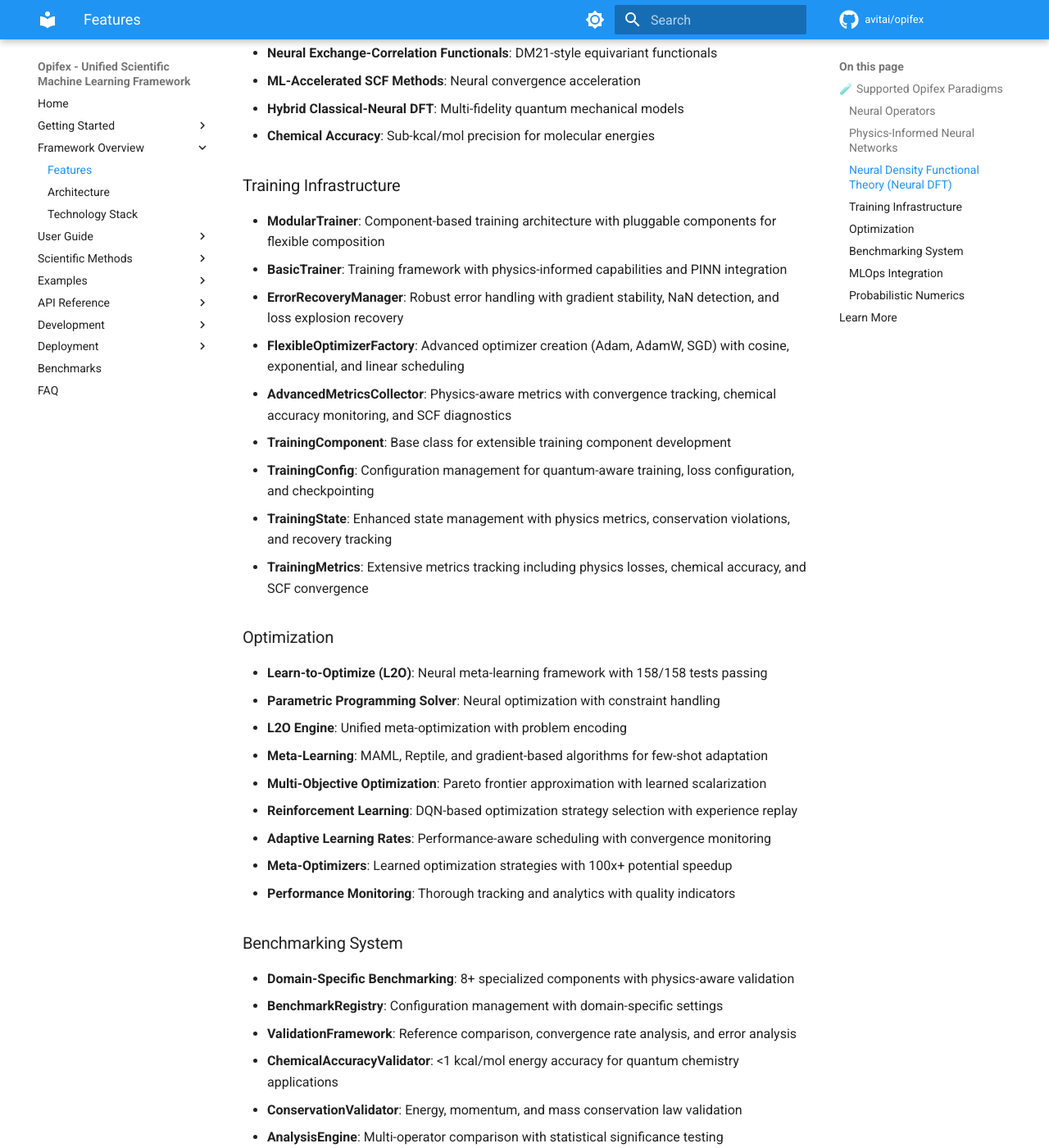
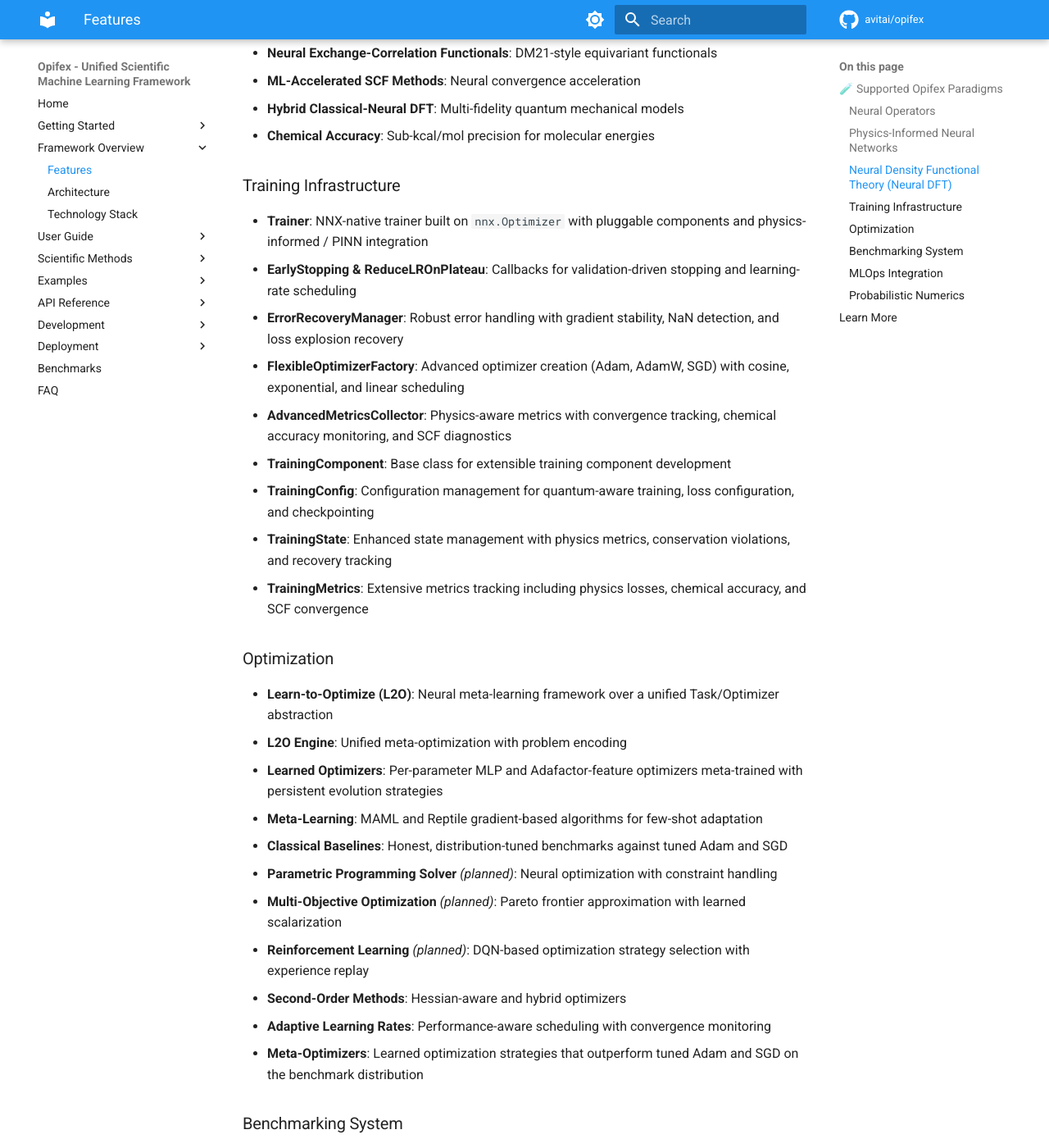
Before and after one commit to avitai/opifex, an MkDocs documentation site: the page built from docs/features.md, in a window 1280 px wide and 1400 px high, scrolled down 1620 px. Shown: the whole window at 82% size. Built offline with MkDocs 1.6.1 and Material for MkDocs 9.7.7, drawn with Linux system fonts in a browser that asks for light colours; comment, search, counter and statistics services are not loaded; the version menu is left out.

Commit message:
chore: dependency/security updates, docs refresh, and CI test sharding
Dependencies & security:
- jupyter-server 2.19.0 -> 2.20.0 (stored XSS, GHSA-fcw5-x6j4-ccmp)
- jupyterlab -> 4.6.0, msgpack -> 1.2.1 (pip-audit advisories)
- repin grpcio 1.78.1 (yanked) -> 1.81.1

Documentation:
- README: 59 examples, DISCO operators, NequIP higher body-order, data loading
- features.md: consolidated NNX-native Trainer (Modular/BasicTrainer removed),
  rebuilt L2O section with the planned surfaces marked, drop stale metrics

CI test sharding & stabilisation:
- shard the unit-test matrix with pytest-split (6-way `group` axis + xdist),
  keeping full OS/Python coverage under a sane per-shard time
- move the 80% coverage gate from per-shard to the combined `coverage` job
  (relative_files + coverage combine); shards run --cov-fail-under=0
- raise the shard cap to 180 min for the slower macOS-14 runners
- fix four latent isolation/precision/timing tests sharding exposed: global
  PDEResidualRegistry snapshot/restore, float32-correct equivariance tolerance,
  and @pytest.mark.performance on two wall-clock/measurement-dependent tests

```diff
--- a/docs/features.md
+++ b/docs/features.md
@@ -54,8 +54,8 @@ Opifex provides extensive support for modern scientific machine learning paradig
 
 ### Training Infrastructure
 
-- **ModularTrainer**: Component-based training architecture with pluggable components for flexible composition
-- **BasicTrainer**: Training framework with physics-informed capabilities and PINN integration
+- **Trainer**: NNX-native trainer built on `nnx.Optimizer` with pluggable components and physics-informed / PINN integration
+- **EarlyStopping & ReduceLROnPlateau**: Callbacks for validation-driven stopping and learning-rate scheduling
 - **ErrorRecoveryManager**: Robust error handling with gradient stability, NaN detection, and loss explosion recovery
 - **FlexibleOptimizerFactory**: Advanced optimizer creation (Adam, AdamW, SGD) with cosine, exponential, and linear scheduling
 - **AdvancedMetricsCollector**: Physics-aware metrics with convergence tracking, chemical accuracy monitoring, and SCF diagnostics
@@ -66,15 +66,17 @@ Opifex provides extensive support for modern scientific machine learning paradig
 
 ### Optimization
 
-- **Learn-to-Optimize (L2O)**: Neural meta-learning framework with 158/158 tests passing
-  - **Parametric Programming Solver**: Neural optimization with constraint handling
+- **Learn-to-Optimize (L2O)**: Neural meta-learning framework over a unified Task/Optimizer abstraction
   - **L2O Engine**: Unified meta-optimization with problem encoding
-  - **Meta-Learning**: MAML, Reptile, and gradient-based algorithms for few-shot adaptation
-  - **Multi-Objective Optimization**: Pareto frontier approximation with learned scalarization
-  - **Reinforcement Learning**: DQN-based optimization strategy selection with experience replay
+  - **Learned Optimizers**: Per-parameter MLP and Adafactor-feature optimizers meta-trained with persistent evolution strategies
+  - **Meta-Learning**: MAML and Reptile gradient-based algorithms for few-shot adaptation
+  - **Classical Baselines**: Honest, distribution-tuned benchmarks against tuned Adam and SGD
+  - **Parametric Programming Solver** *(planned)*: Neural optimization with constraint handling
+  - **Multi-Objective Optimization** *(planned)*: Pareto frontier approximation with learned scalarization
+  - **Reinforcement Learning** *(planned)*: DQN-based optimization strategy selection with experience replay
+- **Second-Order Methods**: Hessian-aware and hybrid optimizers
 - **Adaptive Learning Rates**: Performance-aware scheduling with convergence monitoring
-- **Meta-Optimizers**: Learned optimization strategies with 100x+ potential speedup
-- **Performance Monitoring**: Thorough tracking and analytics with quality indicators
+- **Meta-Optimizers**: Learned optimization strategies that outperform tuned Adam and SGD on the benchmark distribution
 
 ### Benchmarking System
 
--- a/pyproject.toml
+++ b/pyproject.toml
@@ -87,6 +87,7 @@ dev = [
   "pytest-env>=1.1.5",
   "pytest-json-report>=1.5.0",
   "pytest-randomly>=3.15",
+  "pytest-split>=0.10.0",
   "pytest-timeout>=2.4.0",
   "pytest-xdist>=3.8.0",
   # Development tools
@@ -210,6 +211,7 @@ test = [
   "pytest-env>=1.1.5",
   "pytest-json-report>=1.5.0",
   "pytest-randomly>=3.15",
+  "pytest-split>=0.10.0",
   "pytest-timeout>=2.4.0",
   "pytest-xdist>=3.8.0"
 ]
@@ -249,6 +251,10 @@ skips = ["*/tests/*", "tests/*", "*/scripts/*", "scripts/*"]
 branch = true
 omit = ["*/tests/*", "*/conftest.py", "*/__pycache__/*", "*/scripts/*", "*/examples/*", "*/example_data/*"]
 parallel = true
+# relative_files lets coverage data from the sharded CI runners (different
+# absolute workspace paths across ubuntu/macOS) combine cleanly in the
+# aggregation job; see .github/workflows/ci.yml.
+relative_files = true
 source = ["src/opifex"]
 
 [tool.hatch]
```
Also changed, not shown: README.md (+4 -3 lines), 6 other files.
